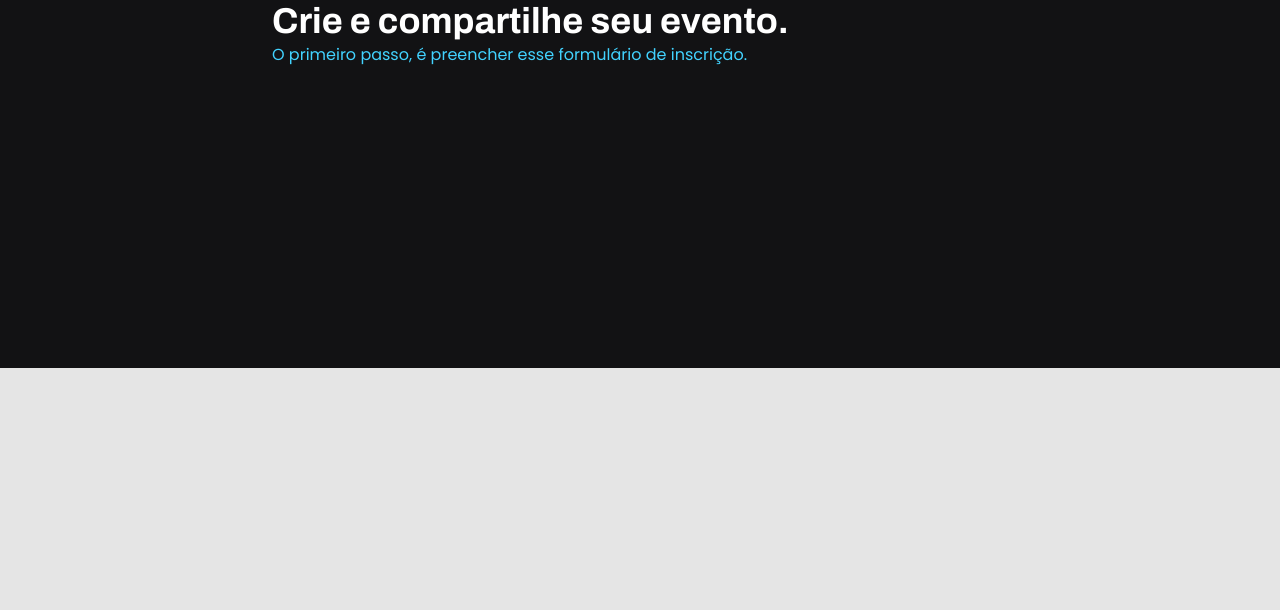
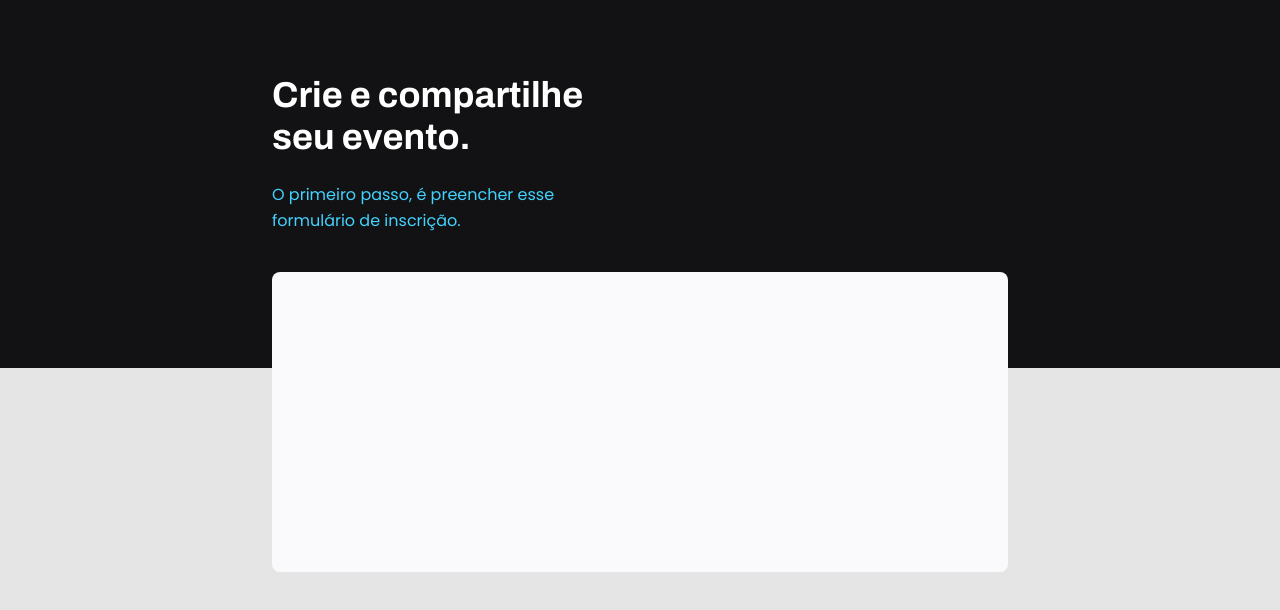
Before and after one commit to anacirqueira/Formulario_eventos, a plain HTML site: page index.html in a window 1280 px wide. Drawn offline with Linux system fonts and the light colour scheme.

Commit message:
Centralizando header

```diff
--- a/index.html
+++ b/index.html
@@ -10,6 +10,8 @@
   <link href="https://fonts.googleapis.com/css2?family=Archivo:wght@600;700&family=Poppins&display=swap" rel="stylesheet">
 </head>
 <body>
+
+  <div class="page">
     <header>
       <h1>Crie e compartilhe seu evento.</h1>
       <p>O primeiro passo, é preencher esse formulário de inscrição.</p>
@@ -18,6 +20,7 @@
     <form >
 
     </form>
+  </div>
 
 </body>
 </html>
--- a/style.css
+++ b/style.css
@@ -12,6 +12,7 @@
     height: 368px;
 
     position: absolute;
+    top: 0;
     z-index: -1;
     background: #121214;
   }
@@ -22,10 +23,14 @@
     font-family: 'Poppins', sans-serif;
   }
 
+  .page {
+    width: 736px;
+    margin: auto;
+  }
 
   header {
-    width: 736px;
-    margin: auto;
+    width: 319px;
+    margin-top: 74px;
   }
 
   header h1 {
@@ -36,8 +41,17 @@
     color: white;
   }
 
-header p {
+  header p {
     font-size: 16px;
     line-height: 26px;
     color: #42D3FF;
+
+    margin-top: 24px;
   }
+
+  form {
+    margin-top: 38px;
+    background: #FAFAFC;
+    border-radius: 8px;
+    min-height: 300px;
+  }
```
Lines whose indentation alone changed are shown as unchanged.
